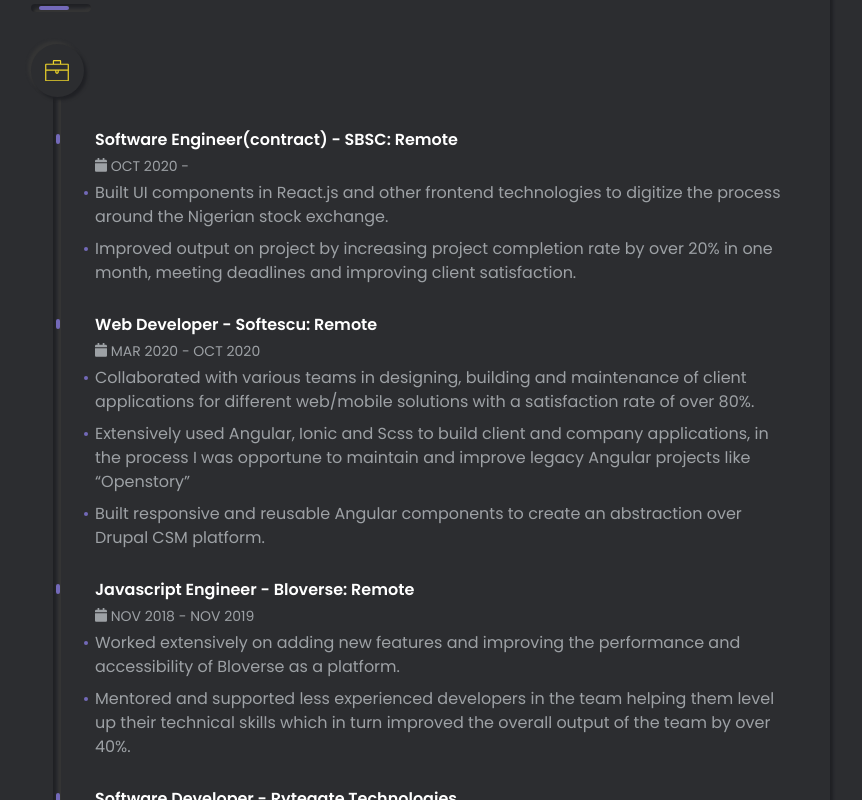
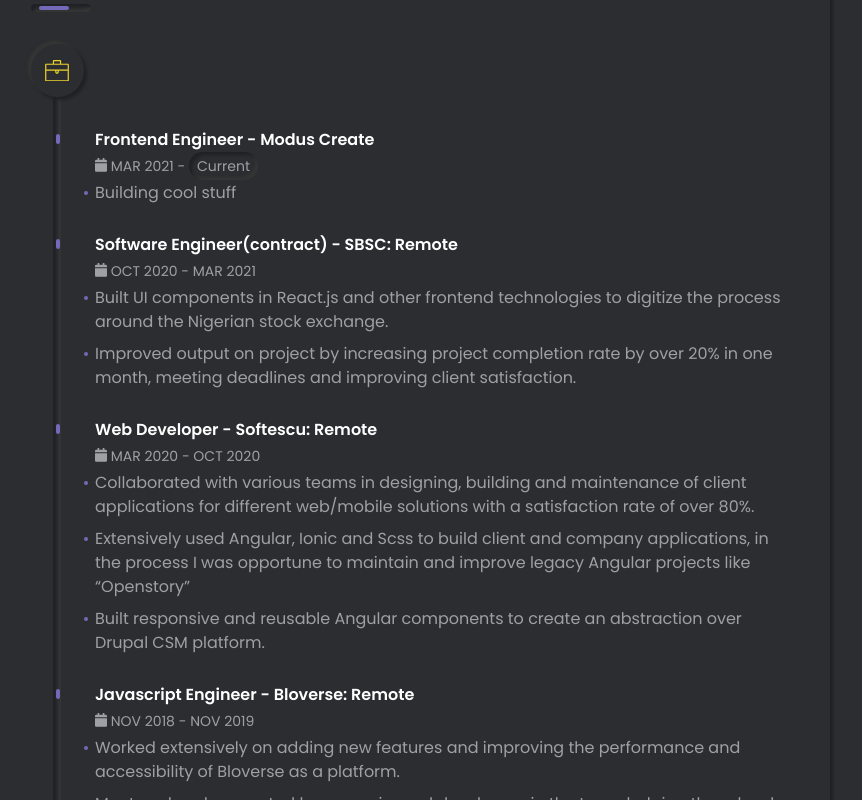
Before and after one commit to sir-radar/portfolio, a Vue app: page /about in a window 1280 px wide. Shown: the part 1220-2020 px from the top of the page, without its empty margins (87-949 px from the left). Built offline with nearby package versions, Linux system fonts and the light colour scheme.

Commit message:
update experience

```diff
--- a/src/pages/About.vue
+++ b/src/pages/About.vue
@@ -248,19 +248,19 @@
     const intro1 = 'Detail-oriented and highly competent software developer with 5+ years’ experience developing a wide range of web and mobile tools. Possess in-depth understanding of the software ';
     const intro2 = 'development lifecycle and very capable at all aspects of development from project planning to requirements gathering through to writing and testing code, documentation and support.';
     const experience = [
-      // {
-      //   title: 'Frontend Engineer - Modus Create',
-      //   startDate: 'MAR 2021',
-      //   endDate: '',
-      //   current: true,
-      //   summary: [
-      //     'Building cool stuff',
-      //   ]
-      // },
+       {
+        title: 'Frontend Engineer - Modus Create',
+        startDate: 'MAR 2021',
+        endDate: '',
+        current: true,
+        summary: [
+          'Building cool stuff',
+        ]
+      },
       {
         title: 'Software Engineer(contract) - SBSC: Remote',
         startDate: 'OCT 2020',
-        endDate: '',
+        endDate: 'MAR 2021',
         current: false,
         summary: [
           'Built UI components in React.js and other frontend technologies to digitize the process around the Nigerian stock exchange.',
```
